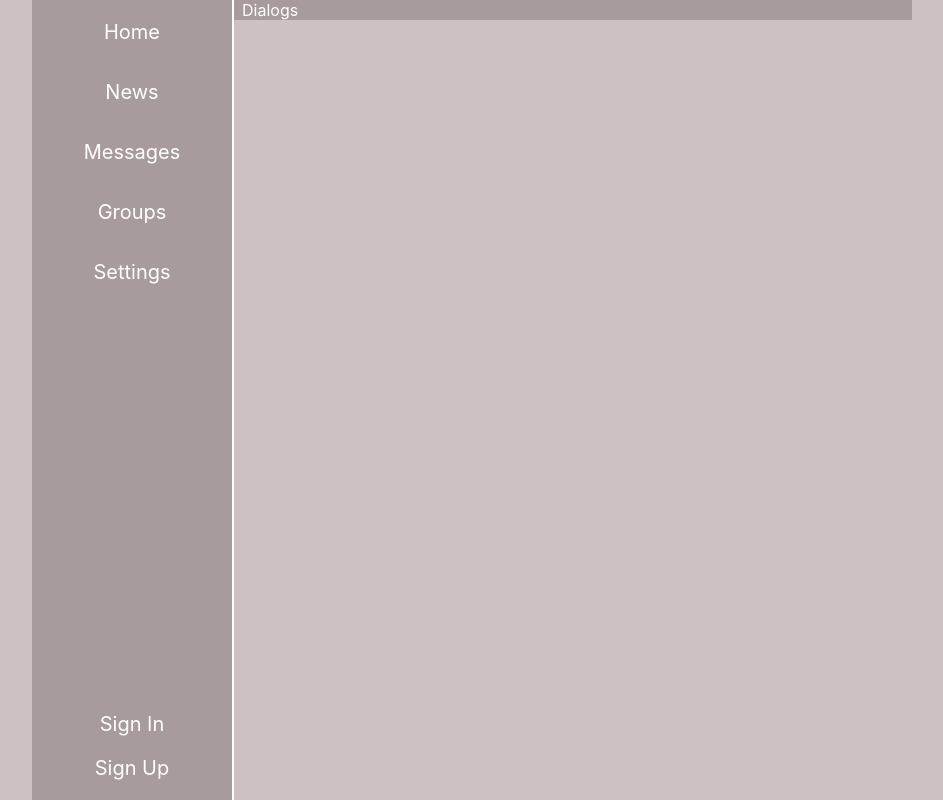
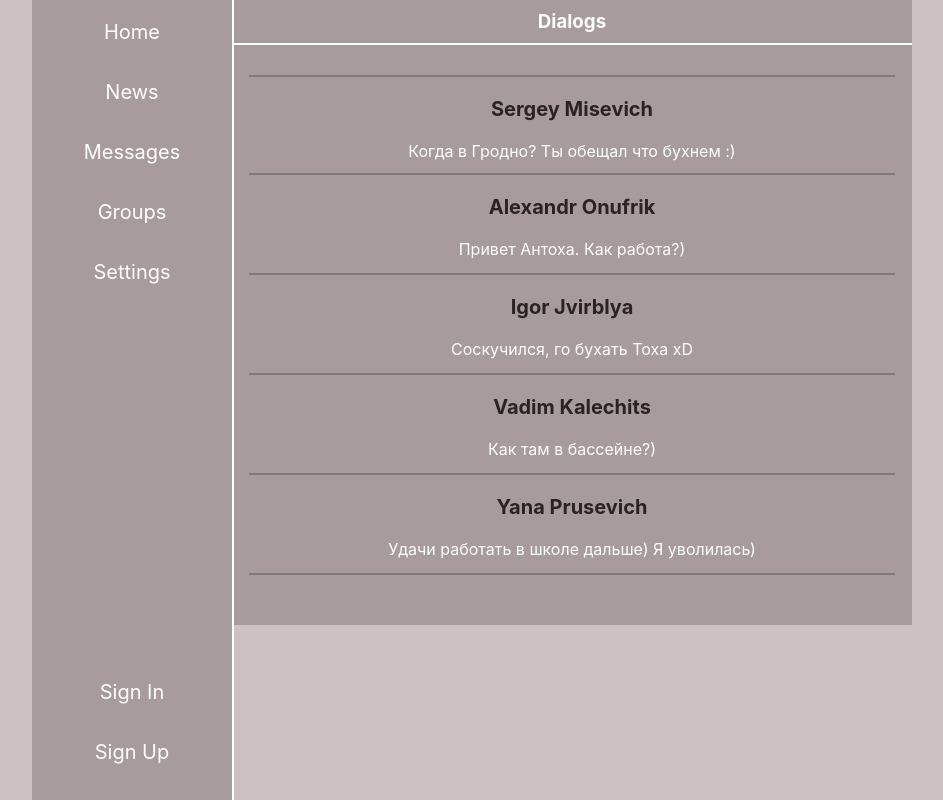
Before and after one commit to dazman351/react, a React (Create React App) app: page /dialogs in a window 1280 px wide. Shown: the whole page, without its empty margins (168-1111 px from the left). Built offline with nearby package versions, Linux system fonts and the light colour scheme.

Commit message:
create dialogs page

```diff
--- a/src/App.scss
+++ b/src/App.scss
@@ -47,7 +47,6 @@ body {
 							transition: 0.3s linear;
 							outline: none;
 							&:hover {
-								background: white;
 								background-color: rgb(206, 193, 193);
 
 							}
@@ -58,11 +57,17 @@ body {
 						display: flex;
 						flex-direction: column;
 						.nav__link {
+							height: 60px;
 							font-size: 20px;
 							color: white;
 							padding: 10px 15px;
 							text-align: center;
 							text-decoration: none;
+							transition: 0.3s linear;
+							&:hover {
+								background-color: rgb(206, 193, 193);
+
+							}
 						}
 					}
 				}
@@ -106,11 +111,47 @@ body {
 
 			}
 			.profile__messages {
-				padding-left: 210px;
-				height: auto;
+				padding-left: 200px;
+				height: 625px;
 				color: white;
-				p {
+				h3 {
 					margin: 0;
+					text-align: center;
+					padding: 10px;
+					border-bottom: 2px solid white;
+				}
+
+				.profile__dialogs {
+					width: 100%;
+					height: 520px;
+					margin-top: 30px;
+					display: flex;
+					flex-direction: column;
+					align-items: center;
+					overflow: auto;
+
+					.dialog {
+						width: 95%;
+						height: 100px;
+						text-align: center;
+						margin: 0 10px;
+						border-bottom: 2px solid rgb(129, 122, 122);
+						transition: background-color 0.3s linear;
+						&:hover {
+							cursor: pointer;
+							background-color: rgb(206, 193, 193);
+						}
+						.user {
+							color:rgb(43, 35, 35);
+							font-size: 20px;
+							font-weight: 700;
+						}
+
+					}
+
+					.dialog:first-child {
+						border-top: 2px solid rgb(129, 122, 122);
+					}
 				}
 
 			}
--- /dev/null
+++ b/src/Components/Messages/Dialogs/Dialogs.jsx
@@ -0,0 +1,14 @@
+import './../../../App.scss';
+
+
+const Dialogs = (props) => {
+    return (
+        <div className='dialog'>
+            <p className='user'>{props.name} {props.surname}</p>
+            <p>{props.message}</p>
+        </div>
+    );
+}
+
+
+export default Dialogs;
--- a/src/Components/Messages/Messages.jsx
+++ b/src/Components/Messages/Messages.jsx
@@ -1,11 +1,22 @@
 import './../../App.scss';
+import Dialogs from './Dialogs/Dialogs';
 
 
 
 const Messages = () => {
     return (
         <div className='profile__messages'>
-            <p>Dialogs</p>
+            <h3>Dialogs</h3>
+            <div className='profile__dialogs'>
+                <Dialogs name="Sergey" surname="Misevich" message="Когда в Гродно? Ты обещал что бухнем :)" />
+                <Dialogs name="Alexandr" surname="Onufrik" message="Привет Антоха. Как работа?)" />
+                <Dialogs name="Igor" surname="Jvirblya" message="Соскучился, го бухать Тоха xD" />
+                <Dialogs name="Vadim" surname="Kalechits" message="Как там в бассейне?)" />
+                <Dialogs name="Yana" surname="Prusevich" message="Удачи работать в школе дальше) Я уволилась)" />
+                <Dialogs name="Julia" surname="Yurchenko" message="Приезжай в Гродно, посидим выпьем)" />
+                <Dialogs name="Gena" surname="Tolochko" message="Подмени меня в субботу, хорошо?" />
+                <Dialogs name="Anjela" surname="Turevich" message="Срочно ко мне в кабинет!!!!!1111!" />
+            </div>
         </div>
     );
 }
```
